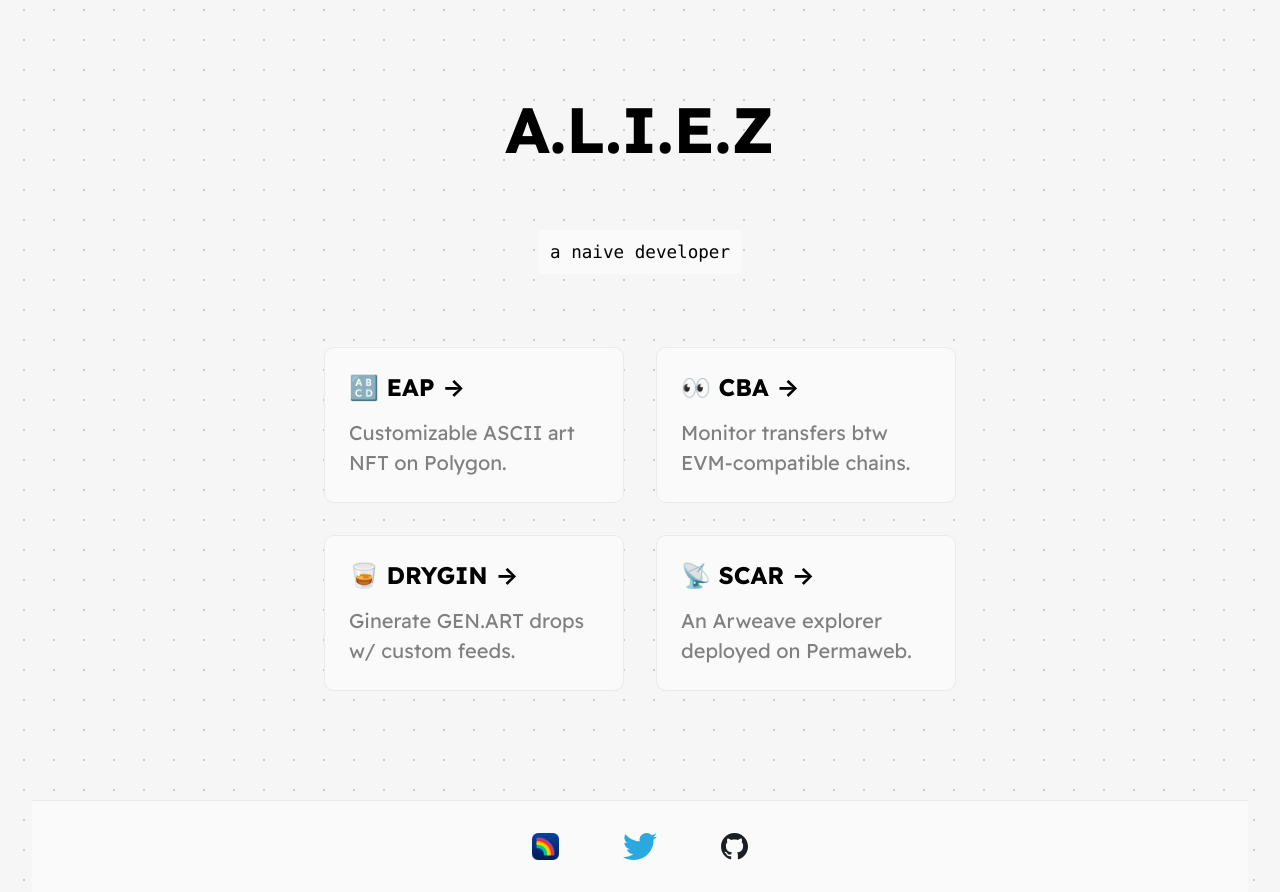
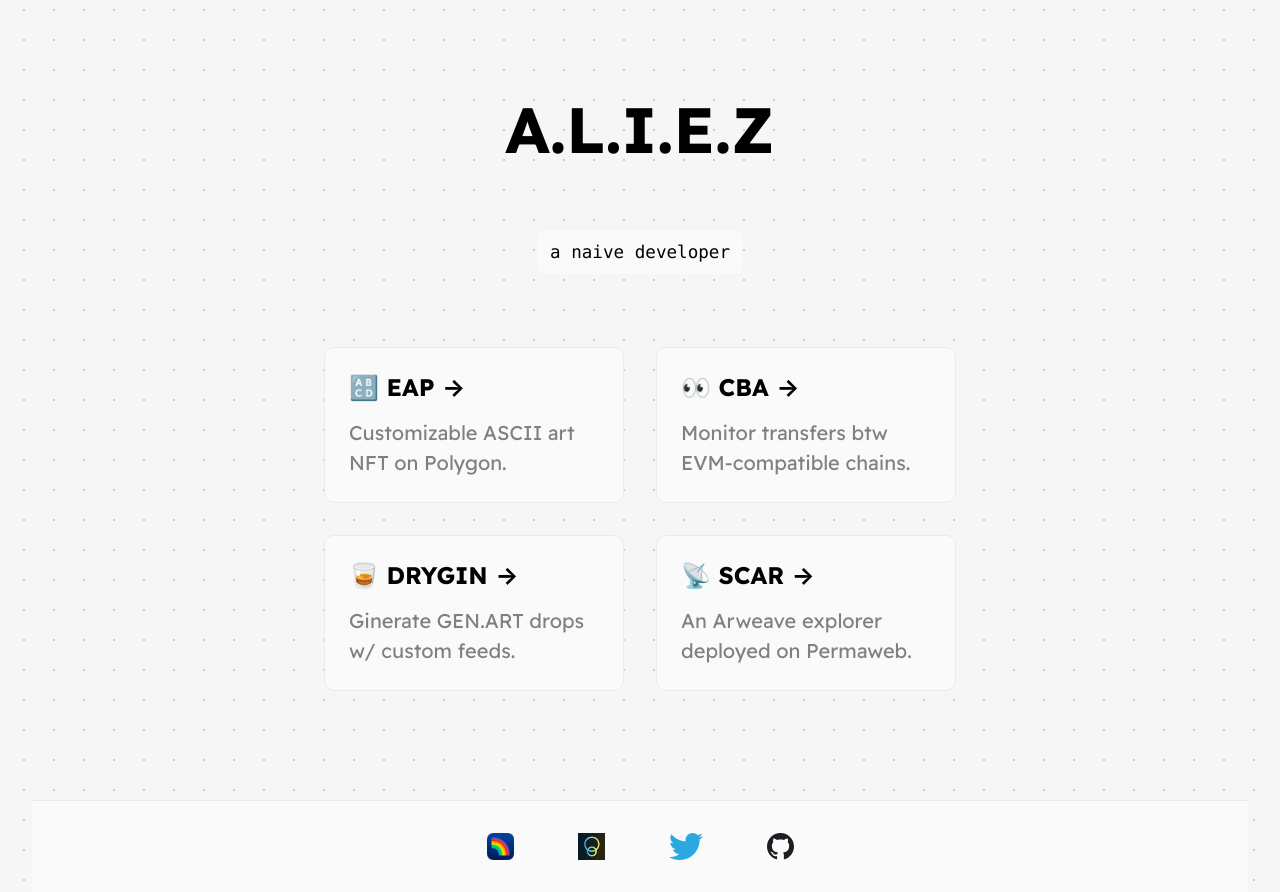
Before and after one commit to renzholy/aliez.io, a Next.js app: page / in a window 1280 px wide. Built offline with nearby package versions, Linux system fonts and the light colour scheme.

Commit message:
add orbis

```diff
--- a/pages/index.tsx
+++ b/pages/index.tsx
@@ -82,6 +82,20 @@ const Home: NextPage = () => {
           </span>
         </a>
         <a
+          href="https://orbis.club/profile/did:3:kjzl6cwe1jw145ano7retm9od9zw469abqdmr1xf9e98xfblrumuj4f0fw7l2il"
+          target="_blank"
+          rel="noopener noreferrer"
+        >
+          <span className={styles.logo}>
+            <Image
+              src="/orbis.jpg"
+              alt="Orbis Logo"
+              width={139 / 5}
+              height={139 / 5}
+            />
+          </span>
+        </a>
+        <a
           href="https://twitter.com/aliez_eth"
           target="_blank"
           rel="noopener noreferrer"
```
Also changed, not shown: public/orbis.jpg (added).
